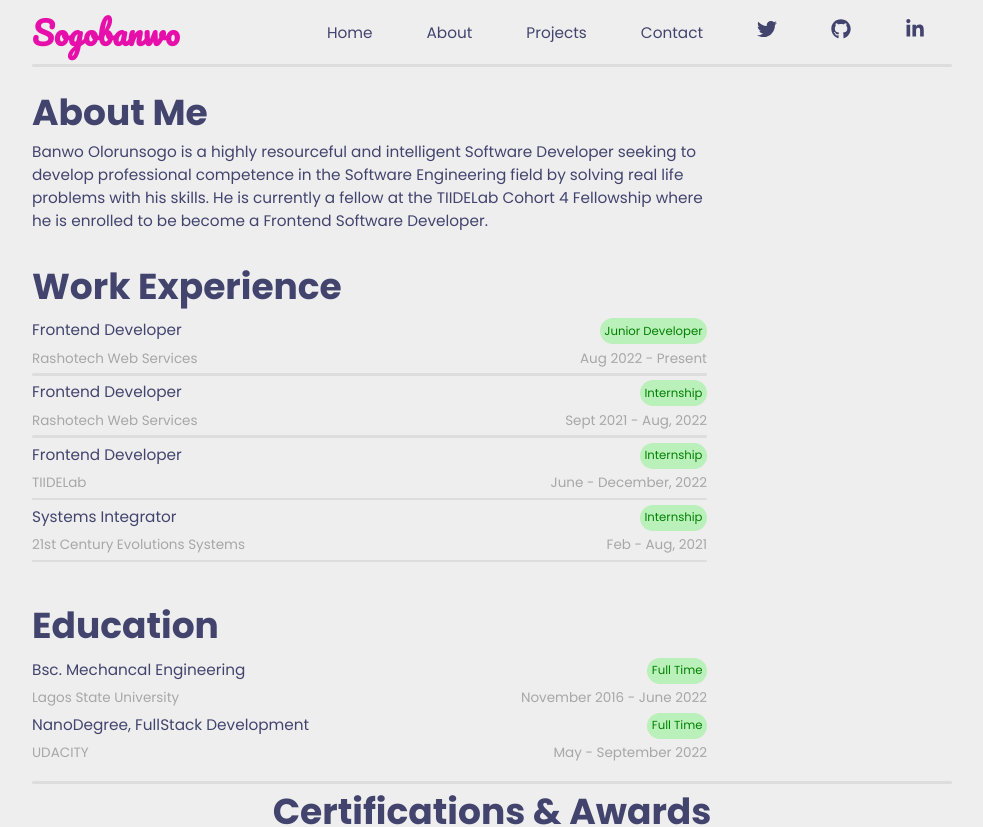
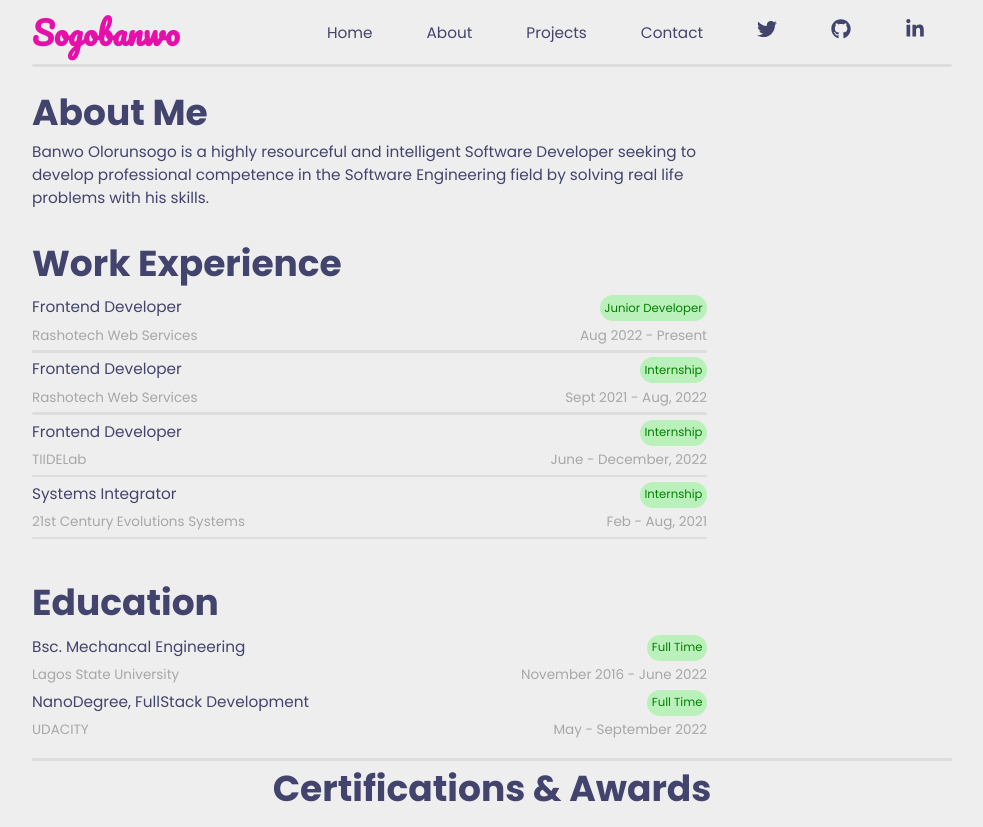
Before and after one commit to sogobanwo/OlorunsogoPortfolio, a React (Create React App) app: page /About in a window 1280 px wide. Shown: the top 827 px of the page, without its empty margins (148-1131 px from the left). Built offline with nearby package versions, Linux system fonts and the light colour scheme.

Commit message:
About Update

```diff
--- a/src/Pages/AboutPage.jsx
+++ b/src/Pages/AboutPage.jsx
@@ -18,9 +18,7 @@
           <p>
             Banwo Olorunsogo is a highly resourceful and intelligent Software
             Developer seeking to develop professional competence in the Software
-            Engineering field by solving real life problems with his skills. He
-            is currently a fellow at the TIIDELab Cohort 4 Fellowship where he
-            is enrolled to be become a Frontend Software Developer.
+            Engineering field by solving real life problems with his skills.
           </p>
         </div>
         <div id="work-experience">
```
